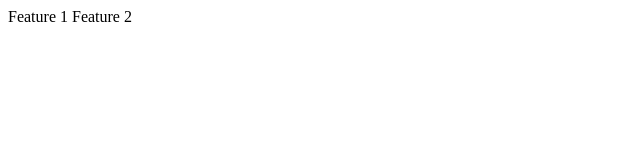
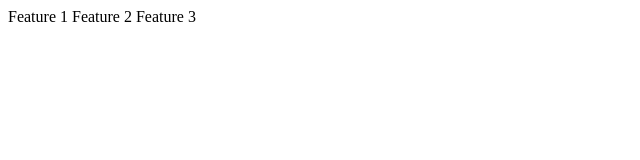
Before and after one commit to nishurishabh/gitPracticeAdvanced, a plain HTML site: page index.html in a window 1280 px wide. Shown: the full height of the page, 0-640 px from the left. Drawn offline with Linux system fonts and the light colour scheme.

Commit message:
Feature 3 added

```diff
--- a/index.html
+++ b/index.html
@@ -9,5 +9,6 @@
 <body>
     Feature 1
     Feature 2
+    Feature 3
 </body>
 </html>
```
